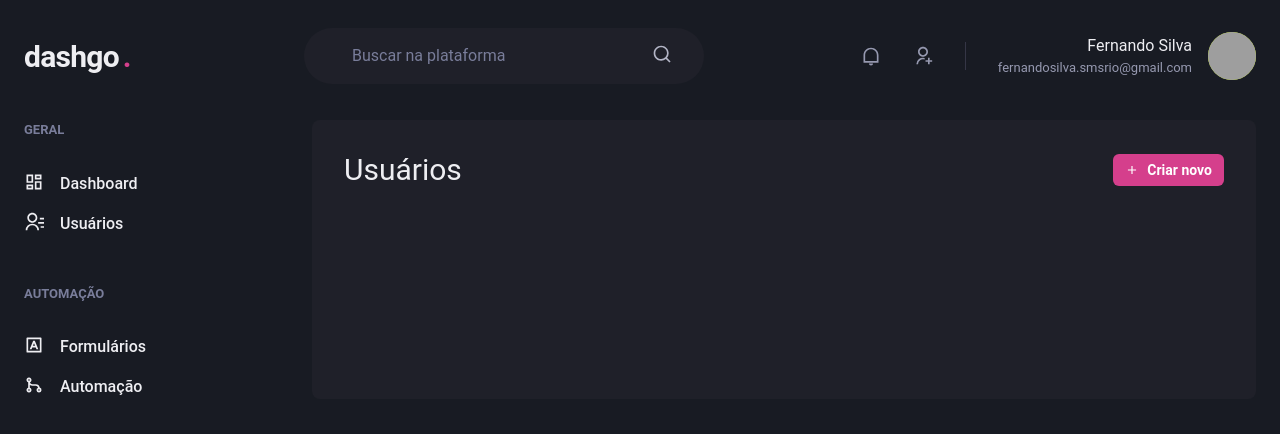
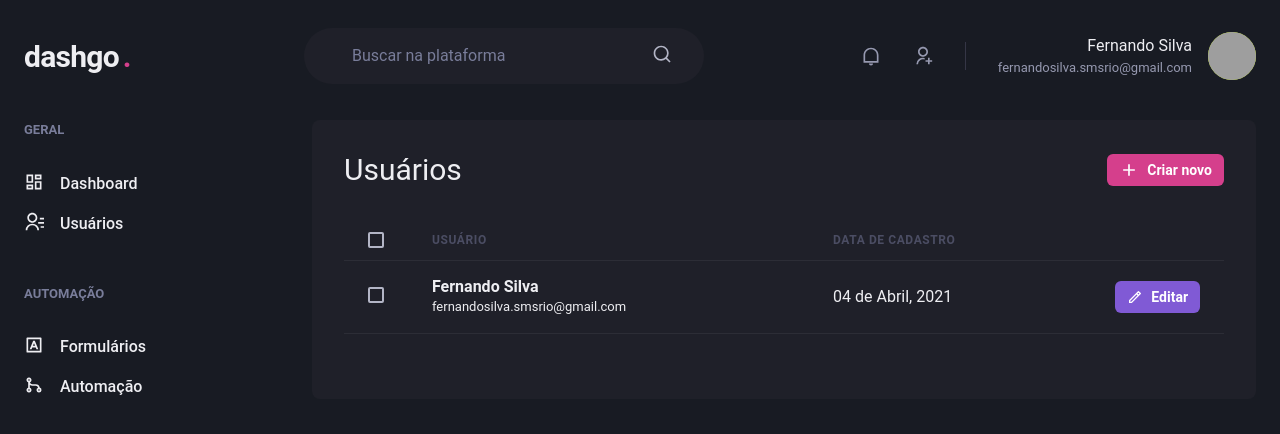
Before and after one commit to yarnando/dashboard, a Next.js app: page /users in a window 1280 px wide. Shown: the top 434 px of the page. Built offline with nearby package versions, Linux system fonts and the light colour scheme; grey boxes are pictures that could not be loaded.

Commit message:
feat(users): users list ok

```diff
--- a/src/pages/users/index.tsx
+++ b/src/pages/users/index.tsx
@@ -1,5 +1,5 @@
-import { Box, Button, Flex, Heading, Icon } from "@chakra-ui/react";
-import { RiAddLine } from "react-icons/ri";
+import { Box, Button, Checkbox, Flex, Heading, Icon, Table, Tbody, Td, Text, Th, Thead, Tr } from "@chakra-ui/react";
+import { RiAddLine, RiPencilLine } from "react-icons/ri";
 
 import Header from "../../components/Header";
 import Sidebar from "../../components/Sidebar";
@@ -23,10 +23,60 @@
                             size="sm"
                             fontSize="sm"
                             colorScheme="pink"
-                            leftIcon={<Icon as={RiAddLine} />}>
+                            leftIcon={<Icon as={RiAddLine} fontSize="20" />}>
                                 Criar novo
                         </Button>
                     </Flex>
+
+                    <Table
+                        colorScheme="whiteAlpha"
+                    >
+                        <Thead>
+                            <Tr>
+                                <Th px="6" color="gray.300" width="8">
+                                    <Checkbox colorScheme="pink" />
+                                </Th>
+                                <Th>
+                                    Usuário
+                                </Th>
+                                <Th>
+                                    Data de cadastro
+                                </Th>
+                                <Th width="8"></Th>
+                            </Tr>
+                        </Thead>
+                        <Tbody>
+                            <Tr>
+                                <Td px="6">
+                                    <Checkbox colorScheme="pink" />
+                                </Td>
+                                <Td px="6">
+                                    <Box>
+                                        <Text fontWeight="bold">
+                                            Fernando Silva
+                                        </Text>
+                                        <Text fontSize="small" color="gray.3000">
+                                            fernandosilva.smsrio@gmail.com
+                                        </Text>
+                                    </Box>
+                                </Td>
+                                <Td>
+                                    04 de Abril, 2021
+                                </Td>
+                                <Td>
+                                <Button
+                                    as="a"
+                                    size="sm"
+                                    fontSize="sm"
+                                    colorScheme="purple"
+                                    leftIcon={<Icon as={RiPencilLine} fontSize="16" />}>
+                                        Editar
+                                </Button>
+                                </Td>
+                            </Tr>
+                        </Tbody>
+                    </Table>
+
                 </Box>
             </Flex>
         </Box>
```
